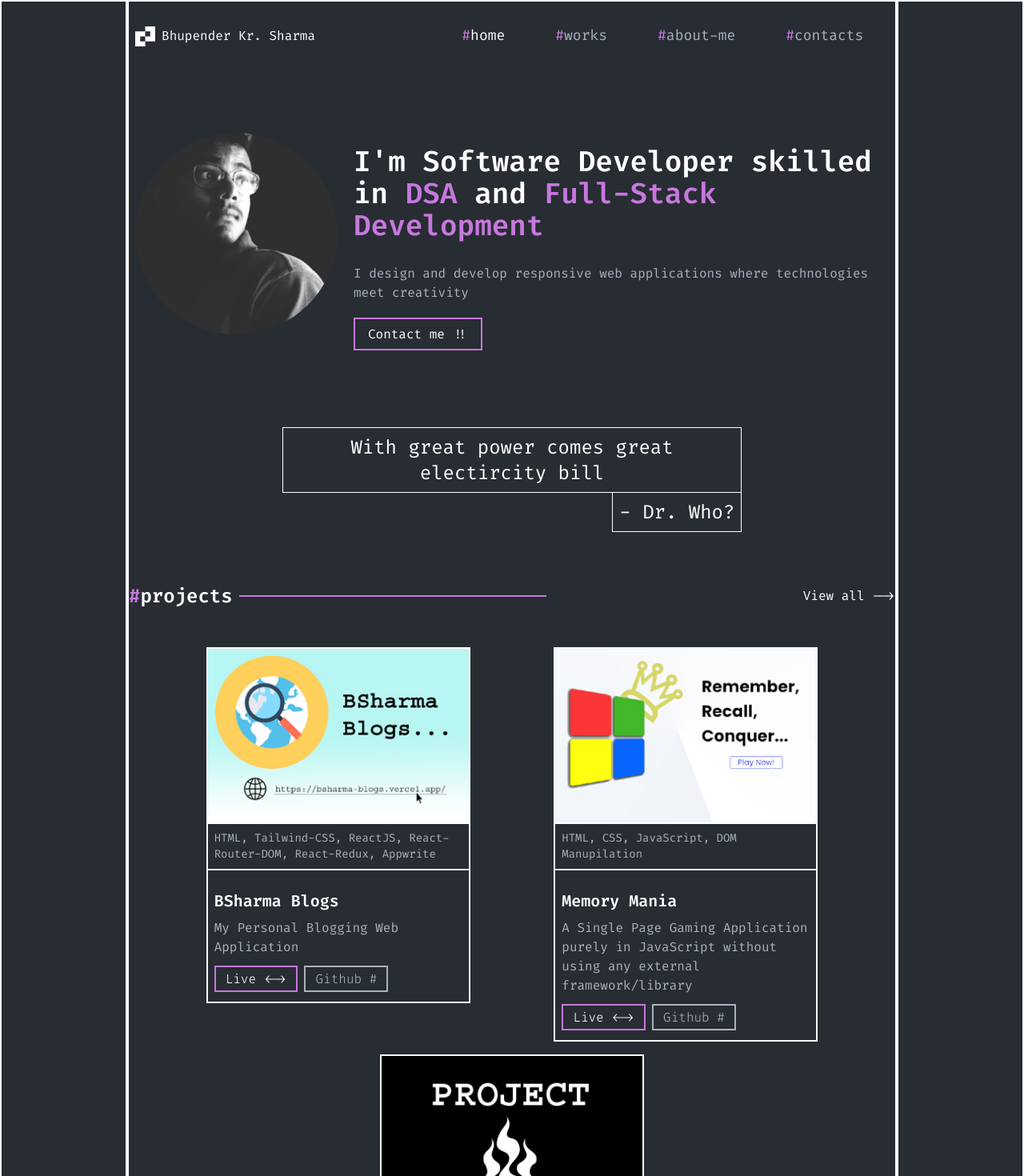
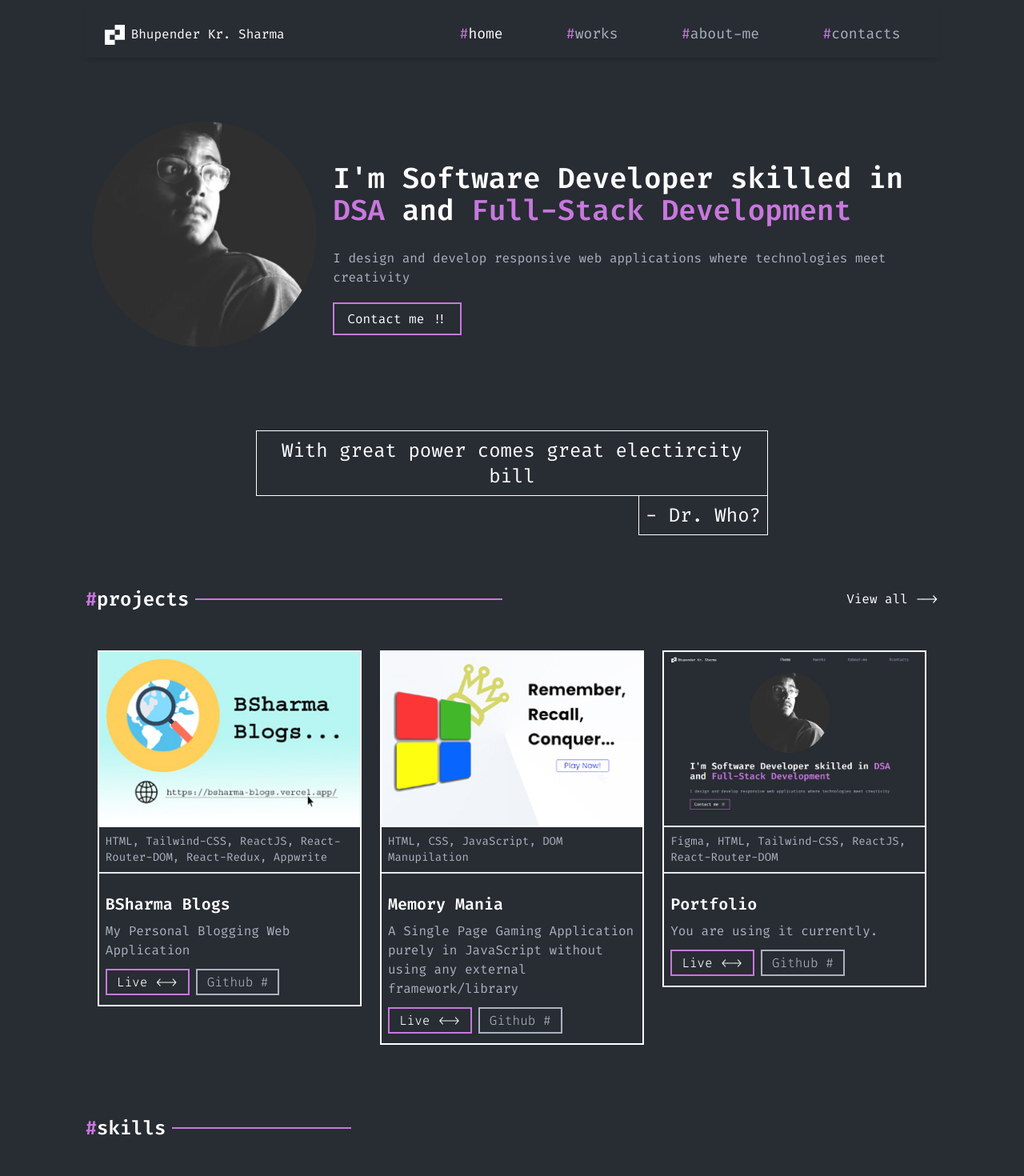
Before and after one commit to bkvats/Portfolio, a React (Vite) app: page / in a window 1280 px wide. Shown: the top 1470 px of the page at 80% size. Built offline with nearby package versions, Linux system fonts and the light colour scheme.

Commit message:
final version 1.0

```diff
--- a/src/App.jsx
+++ b/src/App.jsx
@@ -1,15 +1,18 @@
-import { Outlet } from "react-router-dom"
+import { Outlet, useLocation } from "react-router-dom"
 import {Footer, Header} from "./components"
+import { useEffect } from "react";
 function App() {
+  const {pathname} = useLocation();
+  useEffect(() => {
+    window.scroll(0, 0);
+  }, [pathname]);
   return (
     <>
-      <div className="w-44 border-2 border-white hidden lg:block"></div>
-      <div className="w-screen border-2 border-white lg:w-5/6">
+      <div className="w-screen lg:w-5/6 m-auto">
         <Header />
         <Outlet />
         <Footer />
       </div>
-      <div className="w-44 border-2 border-white hidden lg:block"></div>
     </>
   )
 }
--- a/src/components/Header/Header.jsx
+++ b/src/components/Header/Header.jsx
@@ -21,9 +21,9 @@ export default function Header() {
     ];
     const [sideBurger, setSideBurger] = useState(false);
     return (
-        <header className="sticky top-0 bg-[#282C33] pb-2">
+        <header className="sticky top-0 bg-[#282C33] pb-2 shadow-md">
             <nav className="h-12 flex m-2 justify-between items-end">
-                <div className="flex gap-2">
+                <div className="ml-4 flex gap-2">
                     <img src="src/components/Header/images/logo.svg" alt="logo" />
                     <p>Bhupender Kr. Sharma</p>
                 </div>
--- a/src/pages/Home/Home.jsx
+++ b/src/pages/Home/Home.jsx
@@ -20,7 +20,7 @@ export default function Home() {
                     {/* imgUrl, skills, projectName, description, liveLink, github */}
                     <ProjectCard imgUrl={"src/pages/Home/images/BSharmaBlogs.jpg"} skills={["HTML", "Tailwind-CSS", "ReactJS", "React-Router-DOM", "React-Redux", "Appwrite"]} projectName={"BSharma Blogs"} description={"My Personal Blogging Web Application"} liveLink={"https://bsharma-blogs.vercel.app"} github={"https://github.com/bkvats/PersonalBlogAppinReact"} />
                     <ProjectCard imgUrl={"src/pages/Home/images/MemoryGame.jpg"} skills={["HTML", "CSS", "JavaScript", "DOM Manupilation"]} projectName={"Memory Mania"} description={"A Single Page Gaming Application purely in JavaScript without using any external framework/library"} liveLink={"https://bkvats.github.io/MemoryGame/"} github={"https://github.com/bkvats/MemoryGame"} />
-                    <ProjectCard skills={["Figma", "HTML", "Tailwind-CSS", "ReactJS", "React-Router-DOM"]} projectName={"Portfolio"} description={"You are using it currently."} github={"https://github.com/bkvats/Portfolio"} />
+                    <ProjectCard imgUrl={"src/pages/Home/images/Portfolio.jpg"} skills={["Figma", "HTML", "Tailwind-CSS", "ReactJS", "React-Router-DOM"]} projectName={"Portfolio"} description={"You are using it currently."} github={"https://github.com/bkvats/Portfolio"} />
                 </div>
                 <div className="my-20">
                     <div className="flex justify-between">
--- a/src/pages/Works/Works.jsx
+++ b/src/pages/Works/Works.jsx
@@ -17,7 +17,7 @@ export default function Works() {
                 <ProjectCard imgUrl={"src/pages/Home/images/BSharmaBlogs.jpg"} skills={["HTML", "Tailwind-CSS", "ReactJS", "React-Router-DOM", "React-Redux", "Appwrite"]} projectName={"BSharma Blogs"} description={"My Personal Blogging Web Application"} liveLink={"https://bsharma-blogs.vercel.app"} github={"https://github.com/bkvats/PersonalBlogAppinReact"} />
                 <ProjectCard imgUrl={"src/pages/Home/images/MemoryGame.jpg"} skills={["HTML", "CSS", "JavaScript", "DOM Manupilation"]} projectName={"Memory Mania"} description={"A Single Page Gaming Application purely in JavaScript without using any external framework/library"} liveLink={"https://bkvats.github.io/MemoryGame/"} github={"https://github.com/bkvats/MemoryGame"} />
                 <ProjectCard skills={["MERN Stack", "Stock.io", "Appwrite", "HTML", "Tailwind-CSS"]} projectName={"Real-Time Chat Applications"} description={"Currently working on a real time messaging application using stock.io"} />
-                <ProjectCard skills={["Figma", "HTML", "Tailwind-CSS", "ReactJS", "React-Router-DOM"]} projectName={"Portfolio"} description={"You are using it currently."} github={"https://github.com/bkvats/Portfolio"} />
+                <ProjectCard imgUrl={"src/pages/Home/images/Portfolio.jpg"} skills={["Figma", "HTML", "Tailwind-CSS", "ReactJS", "React-Router-DOM"]} projectName={"Portfolio"} description={"You are using it currently."} github={"https://github.com/bkvats/Portfolio"} />
             </div>
             <div className="flex justify-between mt-14">
                 <div className="flex gap-2 items-center">
```
Also changed, not shown: src/pages/Home/images/Portfolio.jpg (added).
